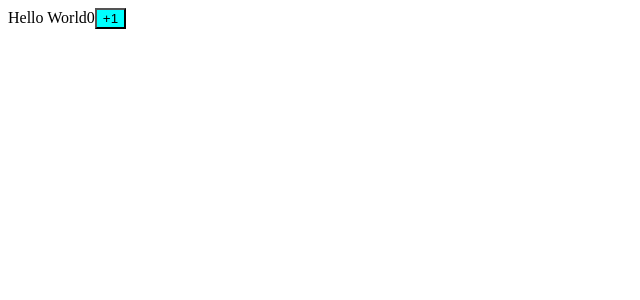
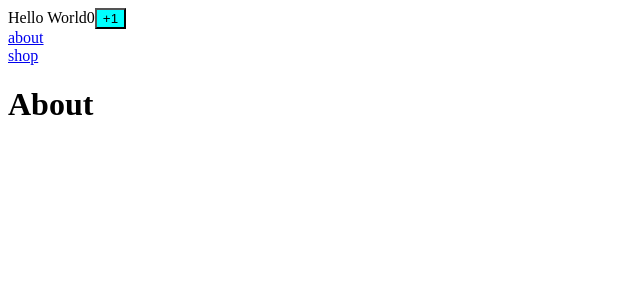
Before and after one commit to nurgitlab/webpack-course, a React app: page /About in a window 1280 px wide. Shown: the top 300 px of the page, without its empty margins (0-640 px from the left). Built offline with nearby package versions, Linux system fonts and the light colour scheme.

Commit message:
added: lazy loading

```diff
--- a/package.json
+++ b/package.json
@@ -40,6 +40,7 @@
   },
   "dependencies": {
     "react": "^18.2.0",
-    "react-dom": "^18.2.0"
+    "react-dom": "^18.2.0",
+    "react-router-dom": "^6.20.0"
   }
 }
--- a/src/components/App.tsx
+++ b/src/components/App.tsx
@@ -1,5 +1,6 @@
 import {useState} from "react";
-import "./App.scss"
+import classes from "./App.module.scss"
+import {Link, Outlet} from "react-router-dom";
 
 export const App = () => {
     const [n, setN] = useState(0)
@@ -8,11 +9,16 @@ export const App = () => {
             Hello World
             {n}
             <button
-                className={"button"}
+                className={classes.button}
                 onClick={() => setN(n + 1)}
             >
                 +1
             </button>
+            <br/>
+            <Link to={'/About'}>about</Link>
+            <br/>
+            <Link to={'/shop'}>shop</Link>
+            <Outlet/>
         </div>
     )
 }
--- a/src/index.tsx
+++ b/src/index.tsx
@@ -1,5 +1,12 @@
 import {createRoot} from "react-dom/client";
 import {App} from "./components/App";
+import {
+    createBrowserRouter,
+    RouterProvider,
+} from "react-router-dom";
+import {About} from "./pages/About";
+import {Shop} from "./pages/Shop";
+import {Suspense} from "react";
 
 const root = document.getElementById('root')
 
@@ -7,6 +14,23 @@ if (!root) {
     throw new Error('root not found')
 }
 
+const router = createBrowserRouter([
+    {
+        path: "/",
+        element: <App/>,
+        children: [
+            {
+                path: '/About',
+                element: <Suspense fallback={'Loading...'}><About/></Suspense>
+            },
+            {
+                path: '/shop',
+                element: <Suspense fallback={'Loading...'}><Shop/></Suspense>
+            }
+        ]
+    },
+]);
+
 const container = createRoot(root)
 
-container.render(<App/>)
+container.render( <RouterProvider router={router} />)
--- /dev/null
+++ b/src/pages/About/About.lazy.tsx
@@ -0,0 +1,3 @@
+import {lazy} from "react";
+
+export const LazyAbout = lazy(() => import('./About'))
--- /dev/null
+++ b/src/pages/About/About.tsx
@@ -0,0 +1,11 @@
+import React from 'react';
+
+const About = () => {
+    return (
+        <div>
+            <h1>About</h1>
+        </div>
+    );
+};
+
+export default About;
--- /dev/null
+++ b/src/pages/About/index.ts
@@ -0,0 +1 @@
+export {LazyAbout as About} from './About.lazy'
--- /dev/null
+++ b/src/pages/Shop/Shop.lazy.tsx
@@ -0,0 +1,3 @@
+import {lazy} from "react";
+
+export const LazyShop = lazy(() => import('./Shop'))
--- /dev/null
+++ b/src/pages/Shop/Shop.tsx
@@ -0,0 +1,11 @@
+import React from 'react';
+
+const Shop = () => {
+    return (
+        <div>
+            <h1>Shop</h1>
+        </div>
+    );
+};
+
+export default Shop;
--- /dev/null
+++ b/src/pages/Shop/index.ts
@@ -0,0 +1 @@
+export {LazyShop as Shop} from './Shop.lazy'
--- a/tsconfig.json
+++ b/tsconfig.json
@@ -2,7 +2,7 @@
   "compilerOptions": {
     "outDir": "./dist/",
     "noImplicitAny": true,
-    "module": "es6",
+    "module": "es2020",
     "target": "es5",
     "jsx": "react-jsx",
     "allowJs": true,
```
Also changed, not shown: src/global.d.ts (added, +7 -0 lines), src/components/App.module.scss (renamed from src/components/App.scss), 3 other files (tests, documents, lock files or other folders).
